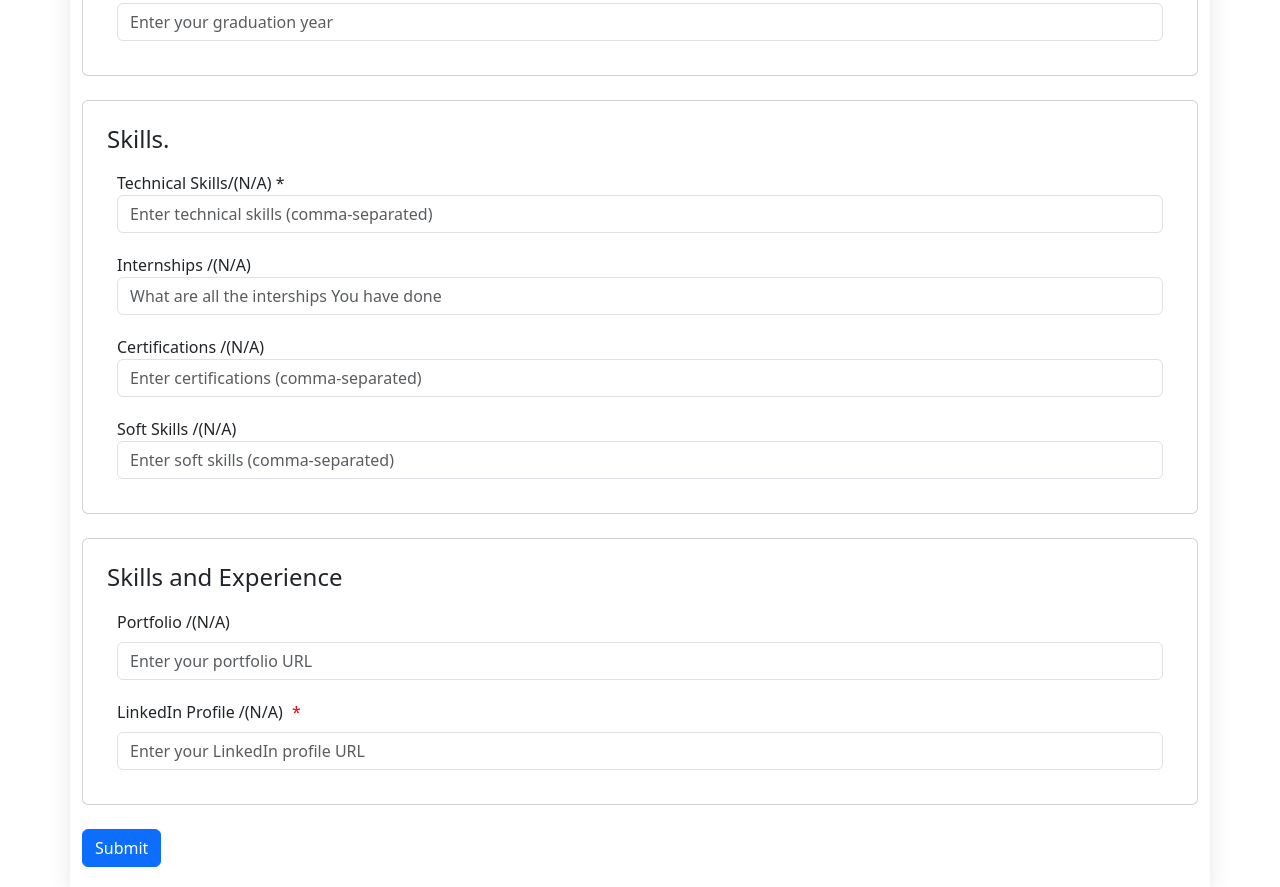
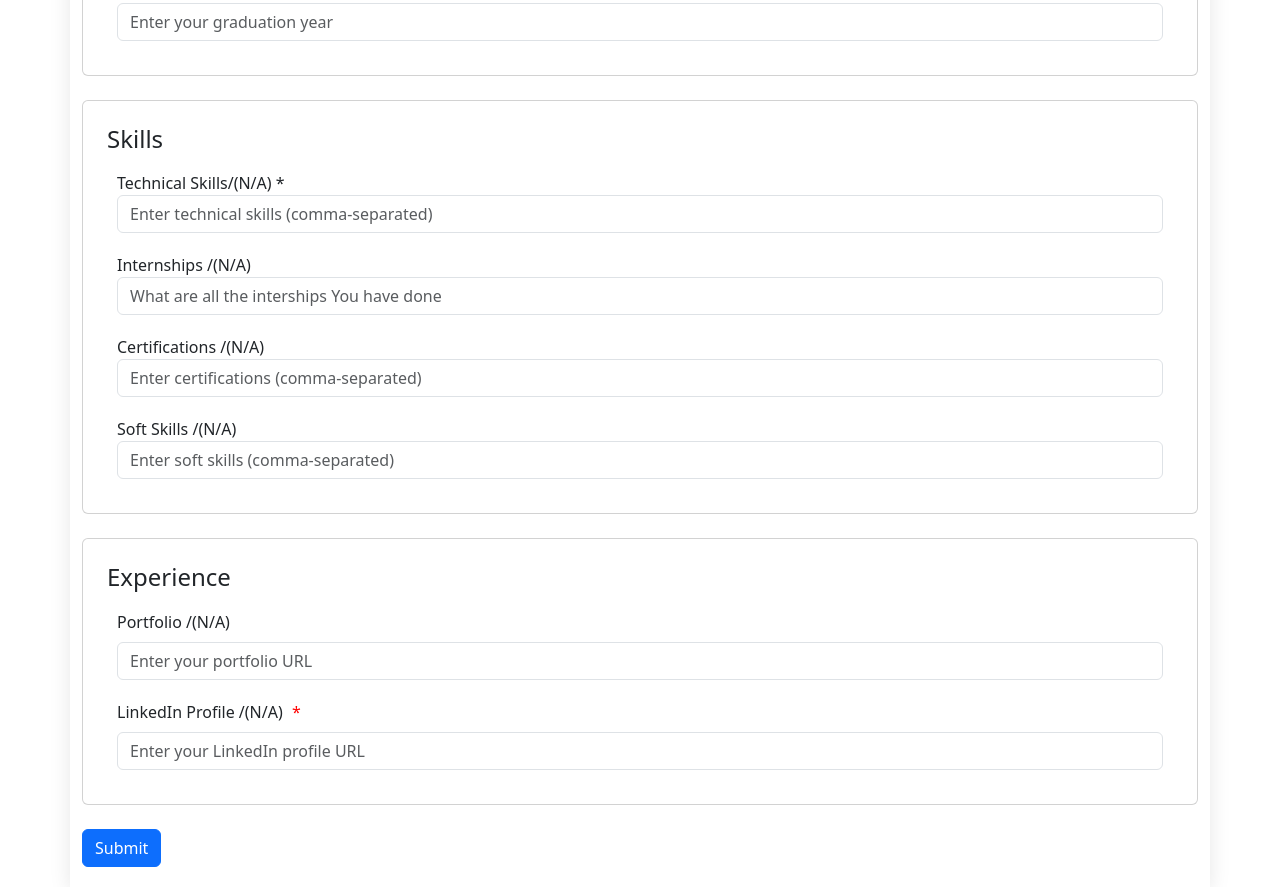
Before and after one commit to rakeshgowda123/Socio, a React (Create React App) app in the folder frontend/: page /userdata in a window 1280 px wide. Shown: the part 1000-1887 px from the top of the page. Built offline with nearby package versions, Linux system fonts and the light colour scheme.

Commit message:
Update UserData.js

```diff
--- a/frontend/src/Components/UserData.js
+++ b/frontend/src/Components/UserData.js
@@ -214,7 +214,7 @@ const UserData = () => {
 
         {/* Skills Section */}
         <div className="card p-4 mb-4">
-          <h4 className="card-title">Skills.</h4>
+          <h4 className="card-title">Skills</h4>
           <div className="form-group">
             <label>Technical Skills/(N/A) *</label>
             <input
@@ -266,7 +266,7 @@ const UserData = () => {
         </div>
 
         <div className="card p-4 mb-4">
-          <h4 className="card-title">Skills and Experience</h4>
+          <h4 className="card-title">Experience</h4>
 
           <div className="form-group">
             <label htmlFor="portfolio" className="form-label">
```
